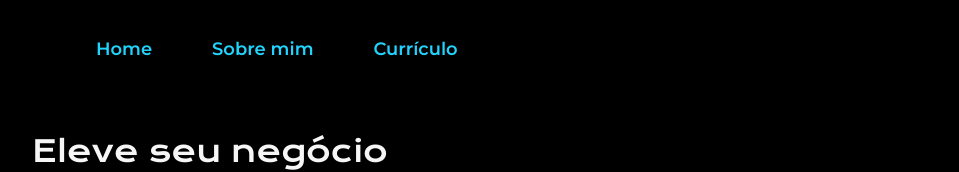
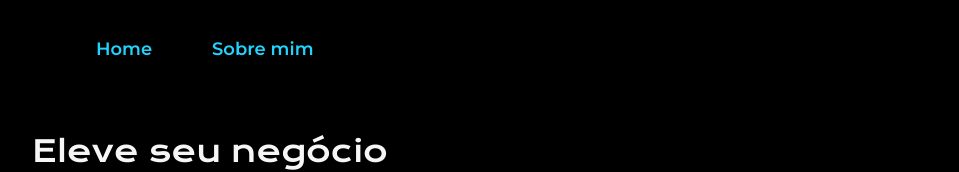
Before and after one commit to jvGodoi/portfolio, a plain HTML site: page index.html in a window 1280 px wide. Shown: the top 172 px of the page, without its empty margins (160-1119 px from the left). Drawn offline with nearby package versions, Linux system fonts and the light colour scheme.

Commit message:
Update index.html

```diff
--- a/index.html
+++ b/index.html
@@ -17,7 +17,6 @@
         <nav class="head__links">
             <a href="index.html" class="head__links__link">Home</a>
             <a href="about.html" target="_blank" class="head__links__link">Sobre mim</a>
-            <a href="curriculo.html" target="_blank" class="head__links__link">Currículo</a>
         </nav>
     </header>
     <main class="main">
```
